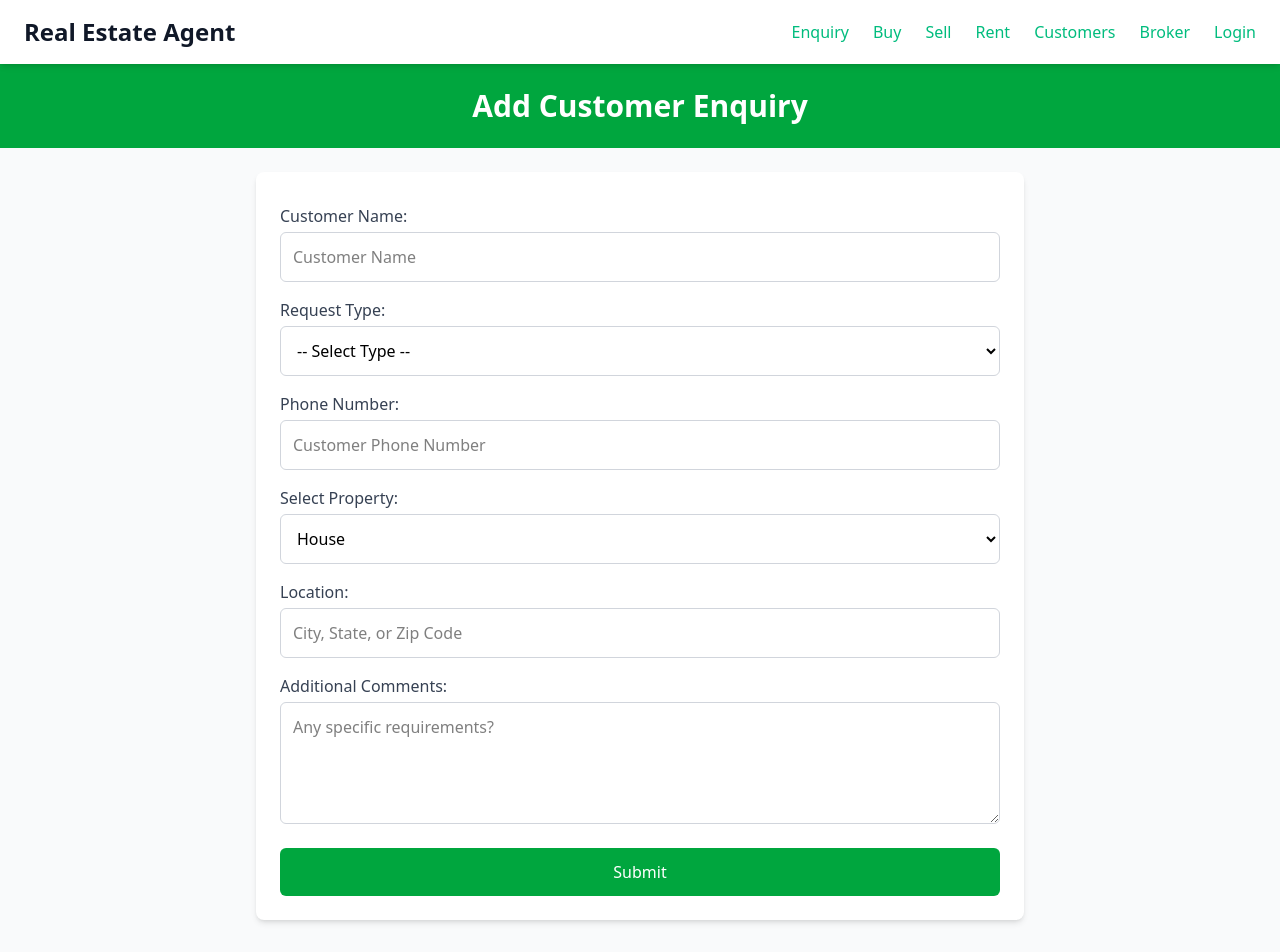
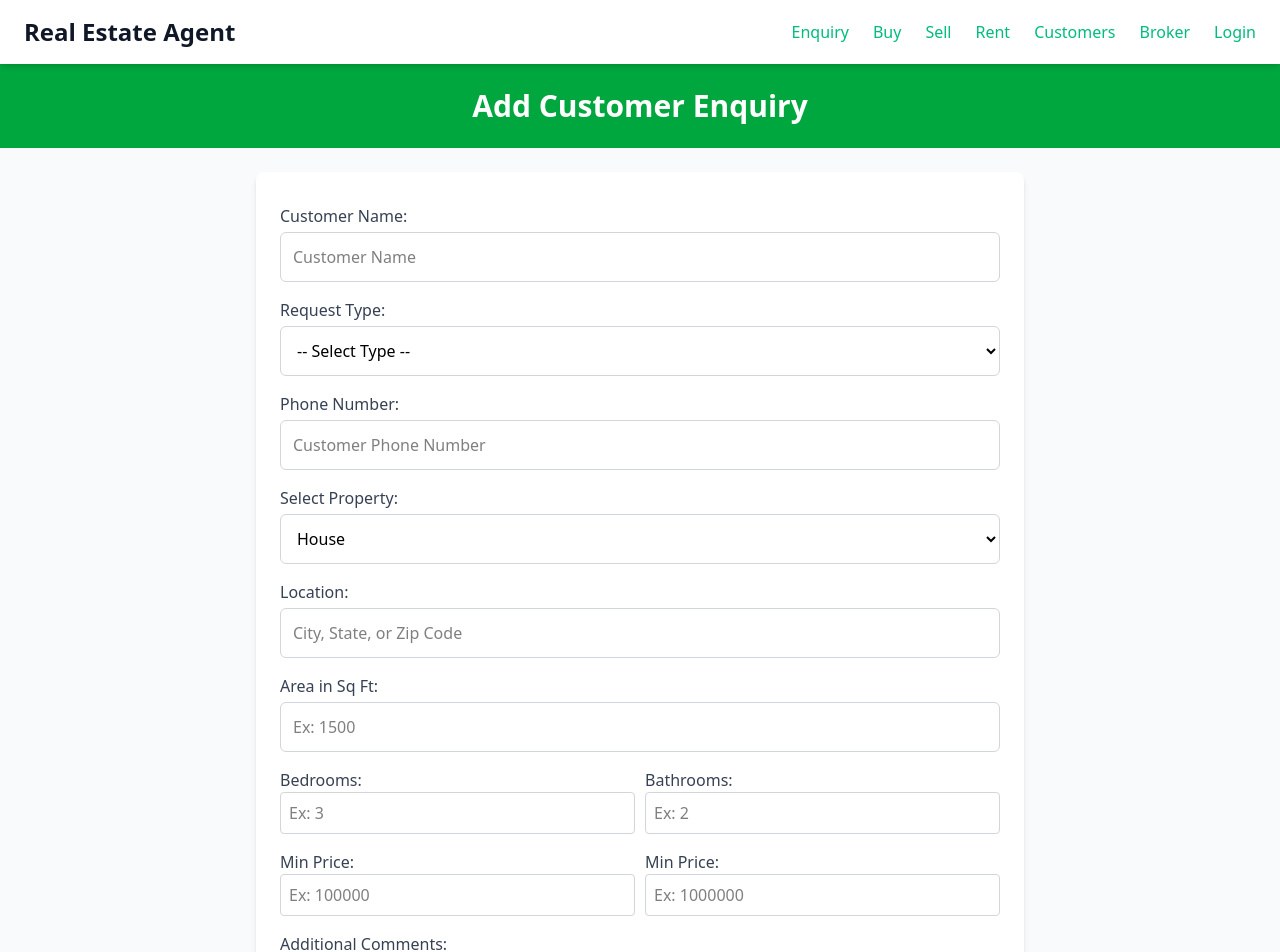
Before and after one commit to billionri/RealEstateAgent, a Next.js app: page /enquiry in a window 1280 px wide. Shown: the top 952 px of the page. Built offline with nearby package versions, Linux system fonts and the light colour scheme.

Commit message:
Connected enquiry form with backend API endpoint

```diff
--- a/app/enquiry/page.tsx
+++ b/app/enquiry/page.tsx
@@ -1,11 +1,66 @@
-// 'use client';
-import React from 'react';
+'use client';
+import React, { useState } from 'react';
+import { sendRequest } from '../login/page';
+import { request } from 'http';
+
+function createCustomerID(phoneNo: number): number{
+  const phonePart = phoneNo.toString().slice(-4); // Last 4 digits of phone number
+  return Number(phonePart);
+}
+
+const emptyQuery = {
+  customer_name: '',
+  request_type: '',
+  phone: '',
+  property_type: '',
+  min_price: '',
+  max_price: '',
+  area_sqft: '',
+  bedrooms: '',
+  bathrooms: '',
+  location: '',
+  comments: ''
+}
 
 const BuyForm: React.FC = () => {
-  const handleSubmit = (e: React.FormEvent<HTMLFormElement>) => {
+  const [query, setQuery] = useState(emptyQuery);
+
+  const handleChange = (e: React.ChangeEvent<HTMLInputElement | HTMLSelectElement | HTMLTextAreaElement>) => {
+    const { name, value } = e.target;
+    setQuery(prev => ({ ...prev, [name]: value }));
+  };
+  const handleSubmit = async  (e: React.FormEvent<HTMLFormElement>) => {
     e.preventDefault();
     // Handle form data here
+    console.log('Form submitted:', query);
+
+    // You can send this data to your API or handle it as needed
+
+    const customerID = createCustomerID(parseInt(query.phone));
+    console.log('Generated Customer ID:', customerID);
+
+    const response = await sendRequest('POST', 'http://localhost:8000/api/enquiries/', {
+      customer_id: customerID,
+      request_type: query.request_type,
+      property_type: query.property_type,
+      location: query.location,
+      min_price: parseInt(query.min_price),
+      max_price: parseInt(query.max_price),
+      bedrooms: parseInt(query.bedrooms),
+      bathrooms: parseInt(query.bathrooms),
+      area_sqft: parseInt(query.area_sqft),
+      description: query.comments,
+    })
+
+    console.log('Response from API:', response);
+    alert('✅ Enquiry submitted successfully!');
+
+    const form = e.target as HTMLFormElement;
+    form.reset(); // Reset the form after submission
+    setQuery(emptyQuery);
   };
+
+
 
   return (
     <>
@@ -13,9 +68,10 @@ const BuyForm: React.FC = () => {
       <h1 className="text-3xl font-semibold">Add Customer Enquiry</h1>
     </header>
     <div className="w-[80%] md:w-[95%] max-w-3xl mx-auto mt-6 mb-10 bg-white p-6 rounded-lg shadow-md">
-      <form className="flex flex-col">
+      <form onSubmit={handleSubmit} className="flex flex-col">
         <label htmlFor="customer_name" className="text-gray-700 mt-2">Customer Name:</label>
         <input
+          onChange={handleChange}
           type="text"
           id="customer_name"
           name="customer_name"
@@ -26,16 +82,17 @@ const BuyForm: React.FC = () => {
 
 
     <label className="text-gray-700" htmlFor="request_type">Request Type:</label>
-      <select id="request_type" name="request_type" required
-      className="p-3 mt-1 mb-4 border border-gray-300 rounded-md">
-        <option value="">-- Select Type --</option>
-        <option value="buy">Buy</option>
-        <option value="sell">Sell</option>
-        <option value="rent">Rent</option>
-      </select>
+        <select onChange={handleChange} id="request_type" name="request_type" required
+        className="p-3 mt-1 mb-4 border border-gray-300 rounded-md">
+          <option defaultValue="">-- Select Type --</option>
+          <option defaultValue="buy">Buy</option>
+          <option defaultValue="sell">Sell</option>
+          <option defaultValue="rent">Rent</option>
+        </select>
 
         <label htmlFor="phone" className="text-gray-700">Phone Number:</label>
         <input
+          onChange={handleChange}
           type="tel"
           id="phone"
           name="phone"
@@ -46,29 +103,95 @@ const BuyForm: React.FC = () => {
 
         <label htmlFor="property_type" className="text-gray-700">Select Property:</label>
         <select
+          onChange={handleChange}
           id="property_type"
           name="property_type"
           className="p-3 mt-1 mb-4 border border-gray-300 rounded-md"
         >
-          <option value="house">House</option>
-          <option value="apartment">Apartment</option>
-          <option value="townhouse">Townhouse</option>
-          <option value="condo">Condo</option>
-          <option value="land">Land</option>
+          <option defaultValue="house" selected>House</option>
+          <option defaultValue="apartment">Apartment</option>
+          <option defaultValue="townhouse">Townhouse</option>
+          <option defaultValue="condo">Condo</option>
+          <option defaultValue="land">Land</option>
         </select>
 
         <label htmlFor="location" className="text-gray-700">Location:</label>
         <input
+          onChange={handleChange}
           type="text"
           id="location"
           name="location"
           placeholder="City, State, or Zip Code"
+          required
           className="p-3 mt-1 mb-4 border border-gray-300 rounded-md"
         />
 
+        <label htmlFor="phone" className="text-gray-700">Area in Sq Ft:</label>
+        <input
+          onChange={handleChange}
+          type="tel"
+          id="area_sqft"
+          name="area_sqft"
+          placeholder="Ex: 1500"
+          required
+          className="p-3 mt-1 mb-4 border border-gray-300 rounded-md"
+        />
+
+        <div className='flex gap-2.5 mb-4'>
+          <div className='flex flex-col flex-1'>
+            <label htmlFor="bedrooms" className="text-gray-700">Bedrooms:</label>
+            <input
+              name='bedrooms'
+              id='bedrooms'
+              type="number"
+              onChange={handleChange}
+              placeholder="Ex: 3"
+              max={5}
+              className="flex-1 min-w-[150px] p-2 border border-gray-300 rounded"
+            />
+          </div>
+
+          <div className='flex flex-col flex-1'>
+            <label htmlFor="bathrooms" className="text-gray-700">Bathrooms:</label>
+            <input
+              name='bathrooms'
+              type="number"
+              max={5}
+              onChange={handleChange}
+              placeholder="Ex: 2"
+              className="flex-1 min-w-[150px] p-2 border border-gray-300 rounded"
+            />
+          </div>
+        </div>
+
+
+        <div className='flex gap-2.5 mb-4'>
+          <div className='flex flex-col flex-1'>
+            <label htmlFor="min_price" className="text-gray-700">Min Price:</label>
+            <input
+              name='min_price'
+              type="number"
+              onChange={handleChange}
+              placeholder="Ex: 100000"
+              className="flex-1 min-w-[150px] p-2 border border-gray-300 rounded"
+            />
+          </div>
+
+          <div className='flex flex-col flex-1'>
+            <label htmlFor="max_price" className="text-gray-700">Min Price:</label>
+            <input
+              name='max_price'
+              type="number"
+              onChange={handleChange}
+              placeholder="Ex: 1000000"
+              className="flex-1 min-w-[150px] p-2 border border-gray-300 rounded"
+            />
+          </div>
+        </div>
 
         <label htmlFor="comments" className="text-gray-700">Additional Comments:</label>
         <textarea
+          onChange={handleChange}
           id="comments"
           name="comments"
           rows={4}
@@ -77,6 +200,7 @@ const BuyForm: React.FC = () => {
         ></textarea>
 
         <input
+          onChange={handleChange}
           type="submit"
           value="Submit"
           className="bg-green-600 hover:bg-green-700 text-white font-medium py-3 px-6 rounded-md cursor-pointer transition-colors duration-300"
--- a/app/login/page.tsx
+++ b/app/login/page.tsx
@@ -1,5 +1,20 @@
 'use client';
 import React, { useState } from 'react';
+
+export async function  sendRequest(method : string, url: string, body: any) {
+  const response =  await fetch(url, {
+    method,
+    headers: { 'Content-Type': 'application/json' },
+    body: JSON.stringify(body),
+  });
+
+  if (!response.ok) {
+    throw new Error(response.statusText);
+  }
+
+  const parsedResponse = await response.json();
+  return parsedResponse;
+}
 
 const LoginForm = () => {
   const [userId, setUserId] = useState('');
@@ -13,7 +28,7 @@ const LoginForm = () => {
     const res = await fetch('http://localhost:8000/api/users/login', {
       method: 'POST',
       headers: { 'Content-Type': 'application/json' },
-      body: JSON.stringify({ username: userId, password }),
+      body: JSON.stringify({ email: userId, password }),
     });
 
     if (!res.ok) {
```
Also changed, not shown: 2 other files (tests, documents, lock files or other folders).
